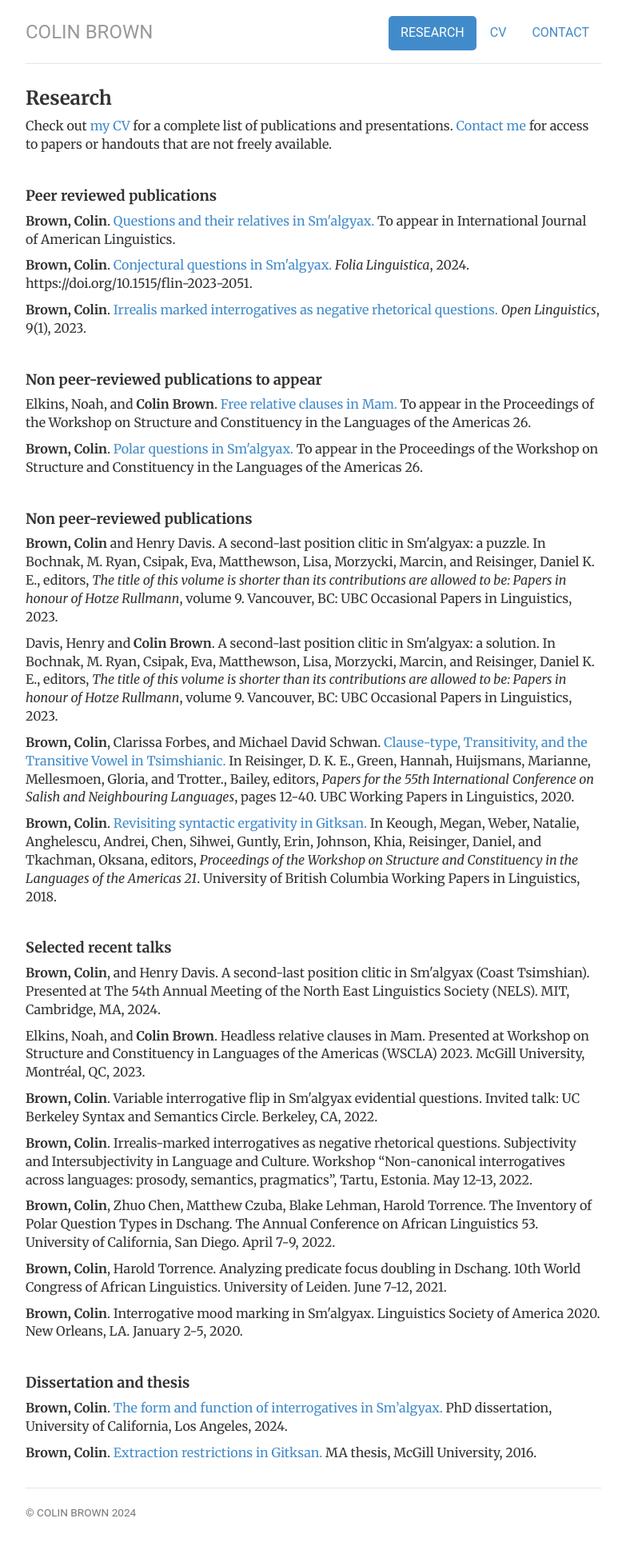
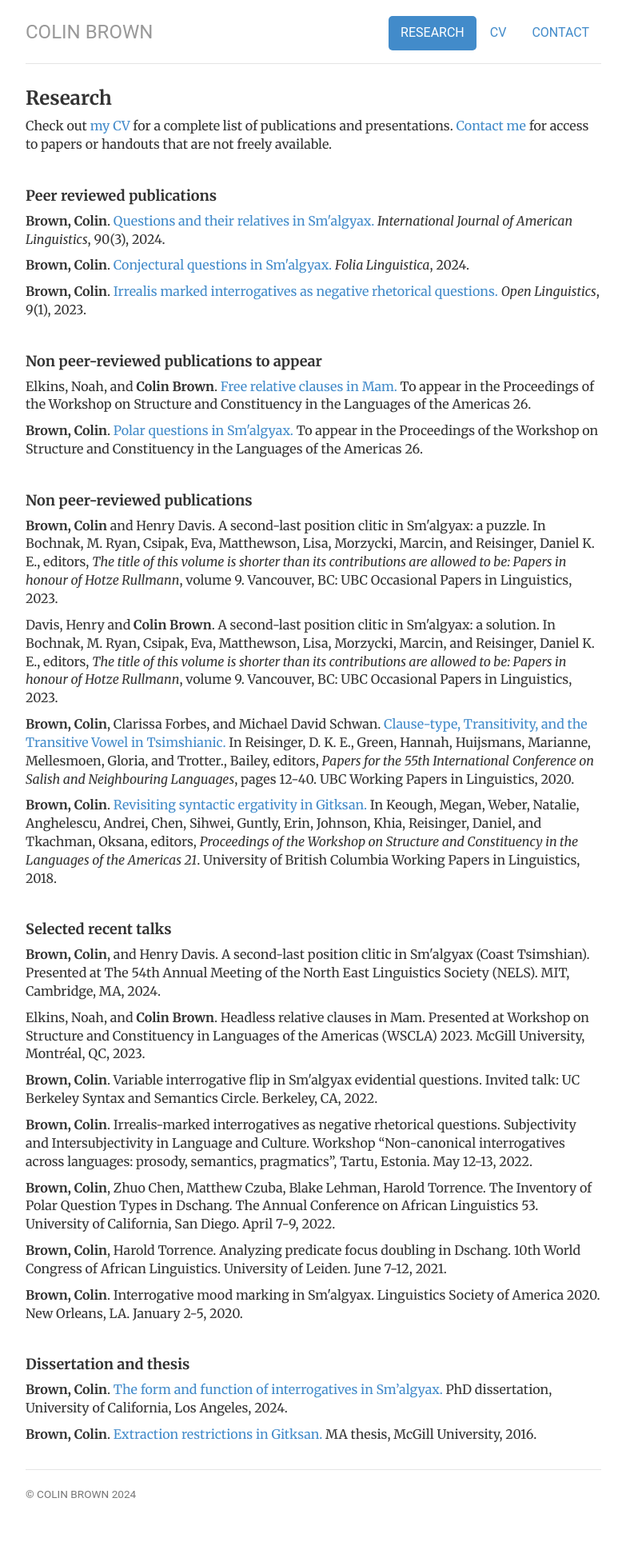
Before and after one commit to colinbr/colinbr.github.io, a Jekyll site: the page built from research/index.html, in a window 1280 px wide. Shown: the whole page at 80% size, without its empty margins (248-1031 px from the left). Built offline with Jekyll 4.4.1, drawn with Linux system fonts in a browser that asks for light colours; after the commit the page ends 1930 px from its top, so only the background shows below that.

Commit message:
Update index.html

```diff
--- a/research/index.html
+++ b/research/index.html
@@ -16,8 +16,8 @@ description: Colin Brown's research
 
 	<h4>Peer reviewed publications</h4>
 
-		<p><b>Brown, Colin</b>. <a href="https://www.journals.uchicago.edu/doi/10.1086/730303">Questions and their relatives in Sm'algyax.</a> To appear in International Journal of American Linguistics.</p>
-		<p><b>Brown, Colin</b>. <a href="https://www.degruyter.com/document/doi/10.1515/flin-2023-2051/html">Conjectural questions in Sm'algyax.</a> <em>Folia Linguistica</em>, 2024. https://doi.org/10.1515/flin-2023-2051.</p>
+		<p><b>Brown, Colin</b>. <a href="https://www.journals.uchicago.edu/doi/10.1086/730303">Questions and their relatives in Sm'algyax.</a> <em>International Journal of American Linguistics</em>, 90(3), 2024. </p>
+		<p><b>Brown, Colin</b>. <a href="https://www.degruyter.com/document/doi/10.1515/flin-2023-2051/html">Conjectural questions in Sm'algyax.</a> <em>Folia Linguistica</em>, 2024.</p>
 		<p><b>Brown, Colin</b>. <a href="https://www.degruyter.com/document/doi/10.1515/opli-2022-0239/html">Irrealis marked interrogatives as negative rhetorical questions.</a> <em>Open Linguistics</em>, 9(1), 2023.</p>
 
 		<br>
```
